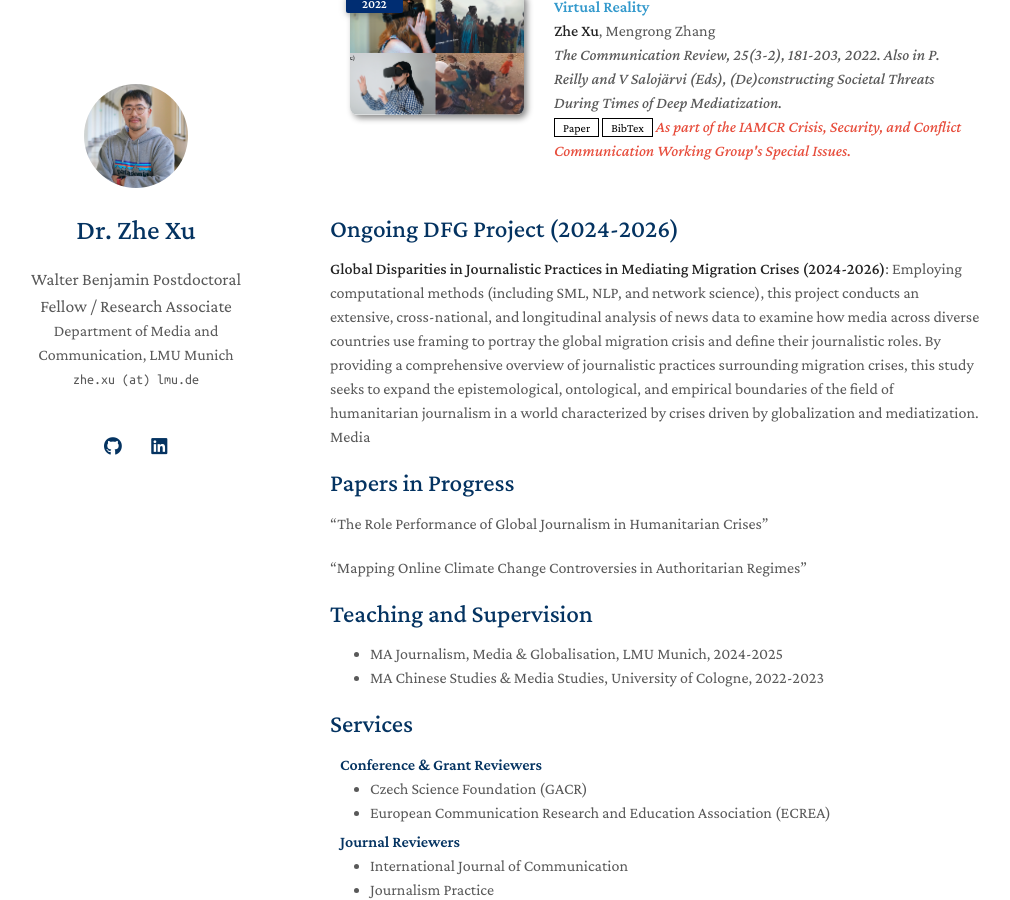
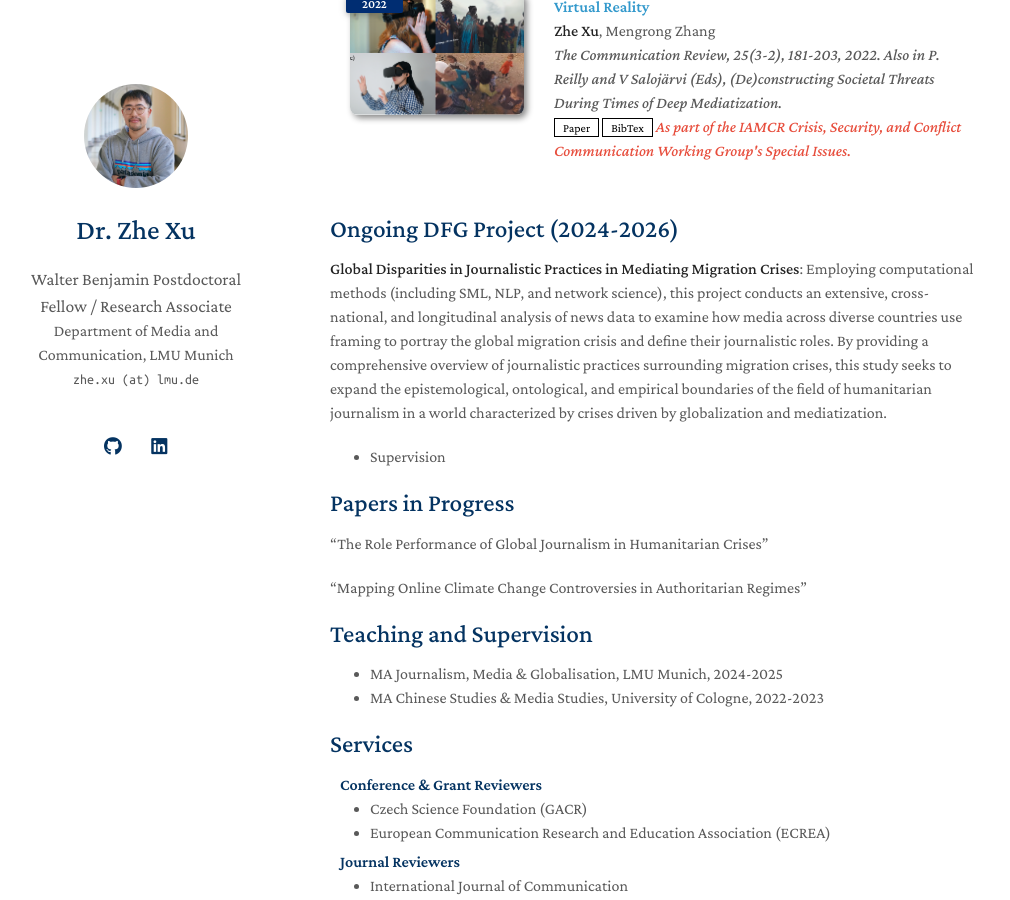
Before and after one commit to zhexuphd/home, a Jekyll site: the page built from index.md, in a window 1280 px wide and 900 px high, scrolled down 1424 px. Shown: the whole window, without its empty margins (140-1150 px from the left). Built offline with Jekyll 4.4.1, drawn with Linux system fonts in a browser that asks for light colours; a style sheet for code colours, icons or effects is not loaded; our own code applies the rules of GitHub Pages for plain Markdown files.

Commit message:
Update index.md

```diff
--- a/index.md
+++ b/index.md
@@ -29,7 +29,9 @@
 
 ## Ongoing DFG Project (2024-2026)
 
-**Global Disparities in Journalistic Practices in Mediating Migration Crises (2024-2026)**: Employing computational methods (including SML, NLP, and network science), this project conducts an extensive, cross-national, and longitudinal analysis of news data to examine how media across diverse countries use framing to portray the global migration crisis and define their journalistic roles. By providing a comprehensive overview of journalistic practices surrounding migration crises, this study seeks to expand the epistemological, ontological, and empirical boundaries of the field of humanitarian journalism in a world characterized by crises driven by globalization and mediatization. Media
+**Global Disparities in Journalistic Practices in Mediating Migration Crises**: Employing computational methods (including SML, NLP, and network science), this project conducts an extensive, cross-national, and longitudinal analysis of news data to examine how media across diverse countries use framing to portray the global migration crisis and define their journalistic roles. By providing a comprehensive overview of journalistic practices surrounding migration crises, this study seeks to expand the epistemological, ontological, and empirical boundaries of the field of humanitarian journalism in a world characterized by crises driven by globalization and mediatization.
+
+- Supervision
 
 ## Papers in Progress
 
```
